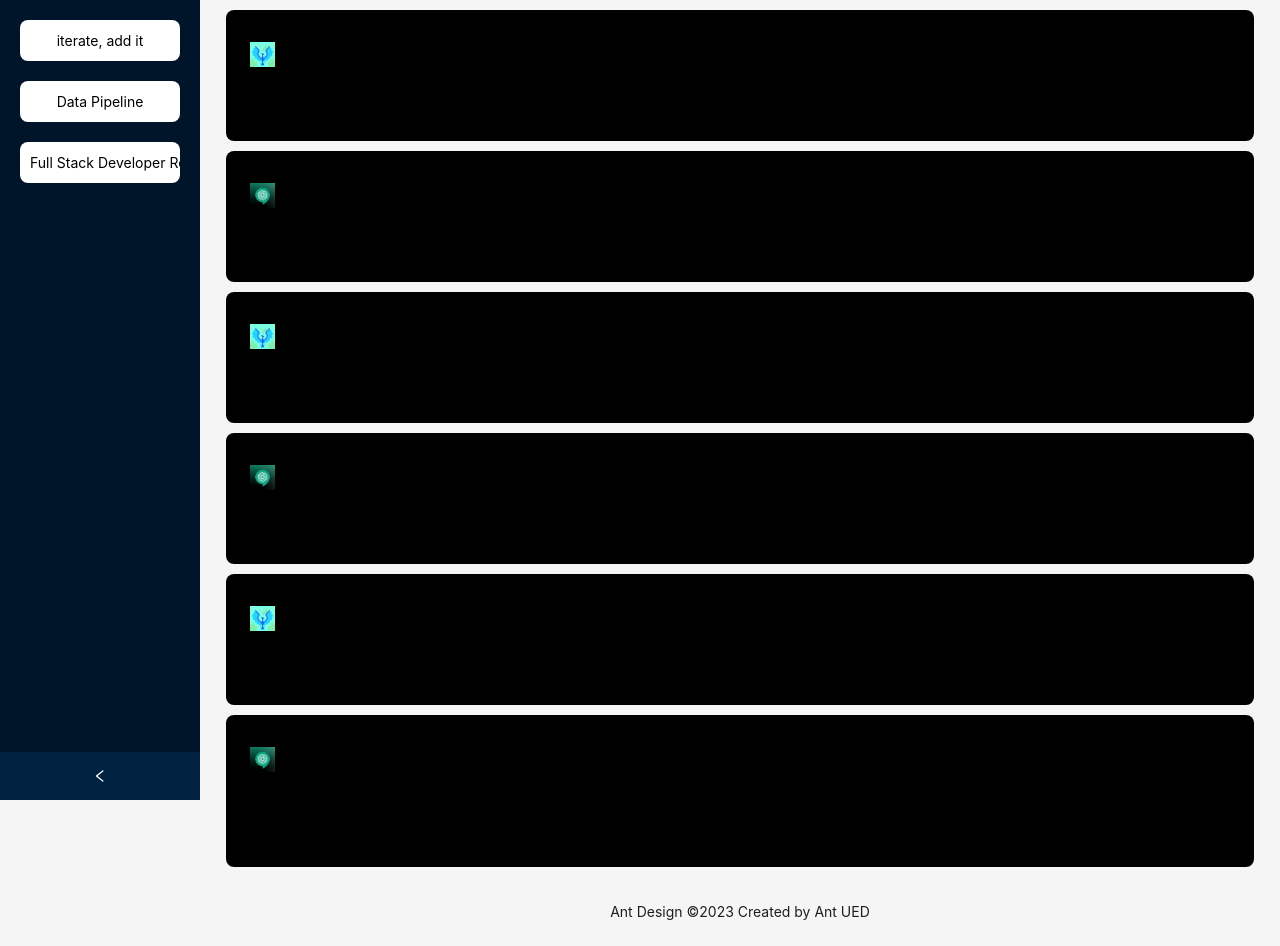
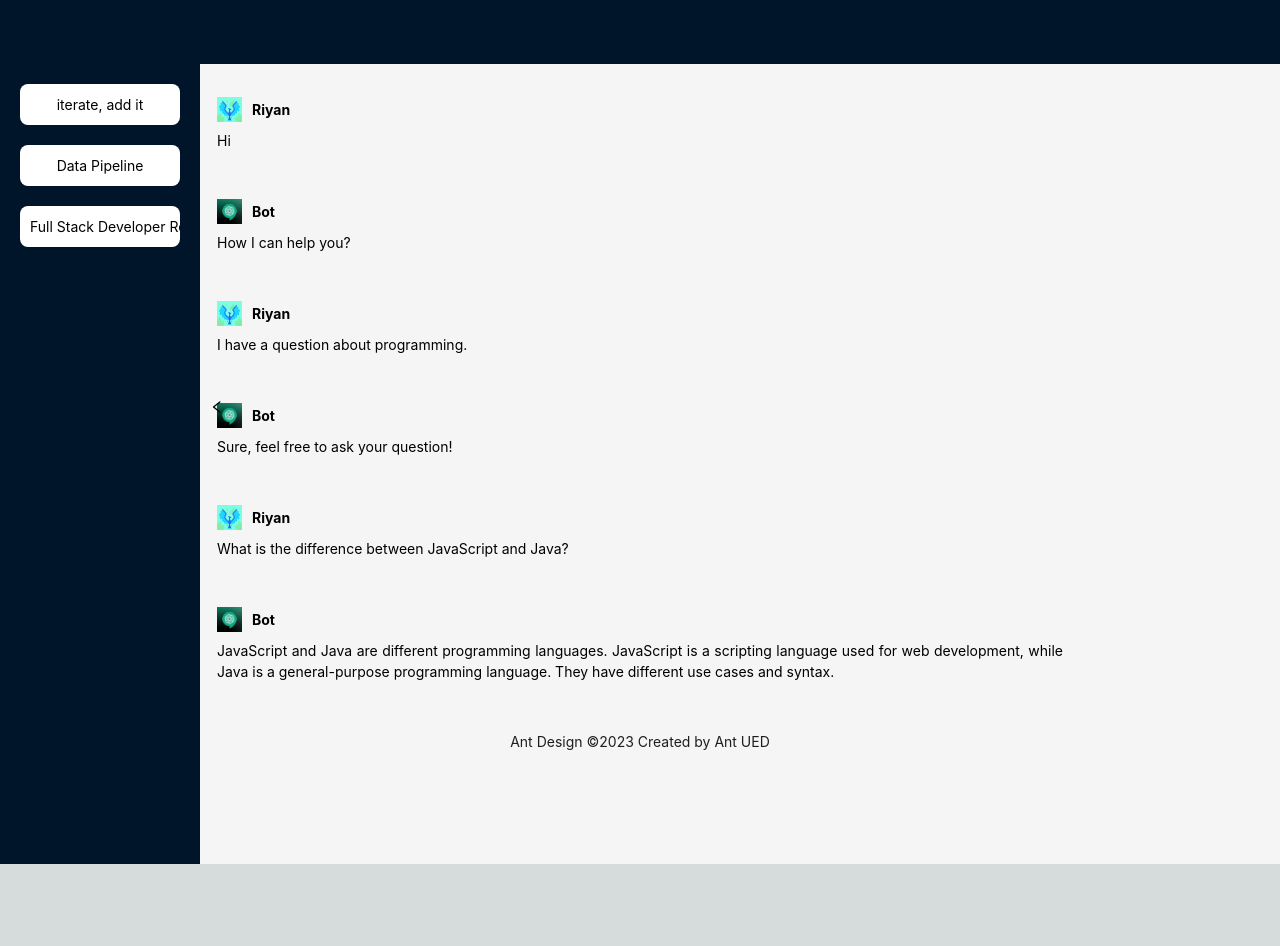
Before and after one commit to Ryand1234/Doc_Analyzer, a Next.js app in the folder doc_analyzer/: page / in a window 1280 px wide. After the commit the page ends 864 px from the top, so only its background shows below. Built offline with nearby package versions, Linux system fonts and the light colour scheme.

Commit message:
fix overall design sideabar etc

```diff
--- a/doc_analyzer/app/layout.tsx
+++ b/doc_analyzer/app/layout.tsx
@@ -5,8 +5,8 @@ import './globals.css'
 // const inter = Inter({ subsets: ['latin'] })
 
 export const metadata: Metadata = {
-  title: 'Create Next App',
-  description: 'Generated by create next app',
+  title: 'Document Analyzer',
+  description: 'App that analyzes documents and give you answer for your questions',
 }
 
 export default function RootLayout({
--- a/doc_analyzer/app/layout/chatbox.tsx
+++ b/doc_analyzer/app/layout/chatbox.tsx
@@ -9,9 +9,7 @@ export default function ChatBox({ messages }: MenuProps) {
     } = theme.useToken();
     return (
         <>
-            <Content style={{
-                margin: '0 16px'
-            }}>
+            <Content>
                 {messages.map((element, index) => (
                     <Message key={index} message={element.message} user={element.user}/>
                 ))}
--- a/doc_analyzer/app/layout/message.tsx
+++ b/doc_analyzer/app/layout/message.tsx
@@ -1,22 +1,36 @@
+"use client";
 import { Breadcrumb, Layout, theme } from 'antd';
+import React, { useState } from 'react';
 const { Header, Content, Footer, Sider } = Layout;
 import { Info } from '../interface/chat-interface';
 import Image from 'next/image'
 import userImg from '../../public/user.png'
+import {
+  DesktopOutlined,
+  FileOutlined,
+  PieChartOutlined,
+  TeamOutlined,
+  UserOutlined,
+} from '@ant-design/icons';
 import bot from '../../public/bot.png'
 export default function Message({ user, message }: Info) {
-    const {
+  const [hidden, setHidden] = useState(true);
+  const {
         token: { colorBgContainer, borderRadiusLG },
     } = theme.useToken();
     return (
         <div
             style={{
                 margin: '10px',
-                padding: '24px',
-                minHeight: '90rvh',
-                background: 'black',
+                padding: '15px',
+                minHeight: '5rem',
+                // width: '90vw',
+                // background: 'black',
+                color: 'black',
                 borderRadius: borderRadiusLG,
             }}
+            onMouseEnter={() => {setHidden(false)}}
+            onMouseLeave={() => {setHidden(true)}}
         >
             <div
                 style={{
@@ -28,12 +42,11 @@ export default function Message({ user, message }: Info) {
                 <Image alt="logo" width={25} height={25} src={user == 'Bot' ? bot : userImg} />
                 <p style={{
                     padding: '10px',
-                }}>{user}</p>
+                }}><strong>{user}</strong></p>
             </div>
-            <br />
-            <p style={{
+            <div><p style={{
                 textAlign: 'justify',
-            }}>{message}</p>
+            }}>{message}</p> <UserOutlined hidden={hidden}/></div>
         </div>
     )
 };
--- a/doc_analyzer/app/page.tsx
+++ b/doc_analyzer/app/page.tsx
@@ -1,18 +1,14 @@
 "use client";
 import React, { useState } from 'react';
-import {
-  DesktopOutlined,
-  FileOutlined,
-  PieChartOutlined,
-  TeamOutlined,
-  UserOutlined,
-} from '@ant-design/icons';
 import { Breadcrumb, Layout, theme } from 'antd';
 import Menu from './layout/sidebar'
 import ChatBox from './layout/chatbox';
 const { Header, Content, Footer, Sider } = Layout;
 import { Info } from './interface/chat-interface';
-
+import {
+  RightOutlined,
+  LeftOutlined
+} from '@ant-design/icons';
 const App: React.FC = () => {
   const [collapsed, setCollapsed] = useState(false);
 
@@ -52,31 +48,49 @@ const App: React.FC = () => {
 
 
   return (
-    <Layout style={{ minHeight: '100vh' }}>
-      <div
+    <Layout>
+      <Header
         style={{
+          position: 'fixed',
+          top: 0,
+          zIndex: 1,
+          width: '100%',
           display: 'flex',
-          overflow: 'scroll',
+          alignItems: 'center',
         }}
       >
-        <Sider style={{
-          position: 'fixed',
-          height: '100vh',
-          width: '10vw'
-        }} collapsible collapsed={collapsed} onCollapse={(value) => setCollapsed(value)}>
-          <div className="demo-logo-vertical" />
+        <div className="demo-logo" />
+      </Header>
+
+      <Layout style={{ marginTop: '4rem', minHeight: '100vh' }}>
+        <Sider
+          style={{ overflow: 'auto', width: '200px', height: '100vh', position: 'fixed' }}
+          hidden={collapsed}>
+          {/* <div className="demo-logo-vertical" /> */}
           <Menu history={history} />
           {/* <Menu theme="dark" defaultSelectedKeys={['1']} mode="inline" items={items} /> */}
         </Sider>
-        <Layout style={{
+        {collapsed ? <RightOutlined style={{
+          color: 'black',
+          position: 'fixed',
+          top: '50%',
+          marginLeft: collapsed ? '10px' : '210px'
+        }} onClick={() => { setCollapsed(false) }} /> : <LeftOutlined style={{
+          color: 'black',
+          position: 'fixed',
+          top: '50%',
+          marginLeft: collapsed ? '80px' : '210px'
+        }} onClick={() => { setCollapsed(true) }} />}
+        <div style={{
           overflow: 'visible',
-          marginLeft: collapsed? '80px' : '200px'
+          marginLeft: '15vw',
+          marginRight: '15vw'
         }}>
           <ChatBox messages={messages} />
           <Footer style={{ textAlign: 'center' }}>Ant Design ©2023 Created by Ant UED</Footer>
-        </Layout>
-      </div>
-    </Layout>
+        </div>
+      </Layout>
+    </Layout >
   );
 };
 
```
